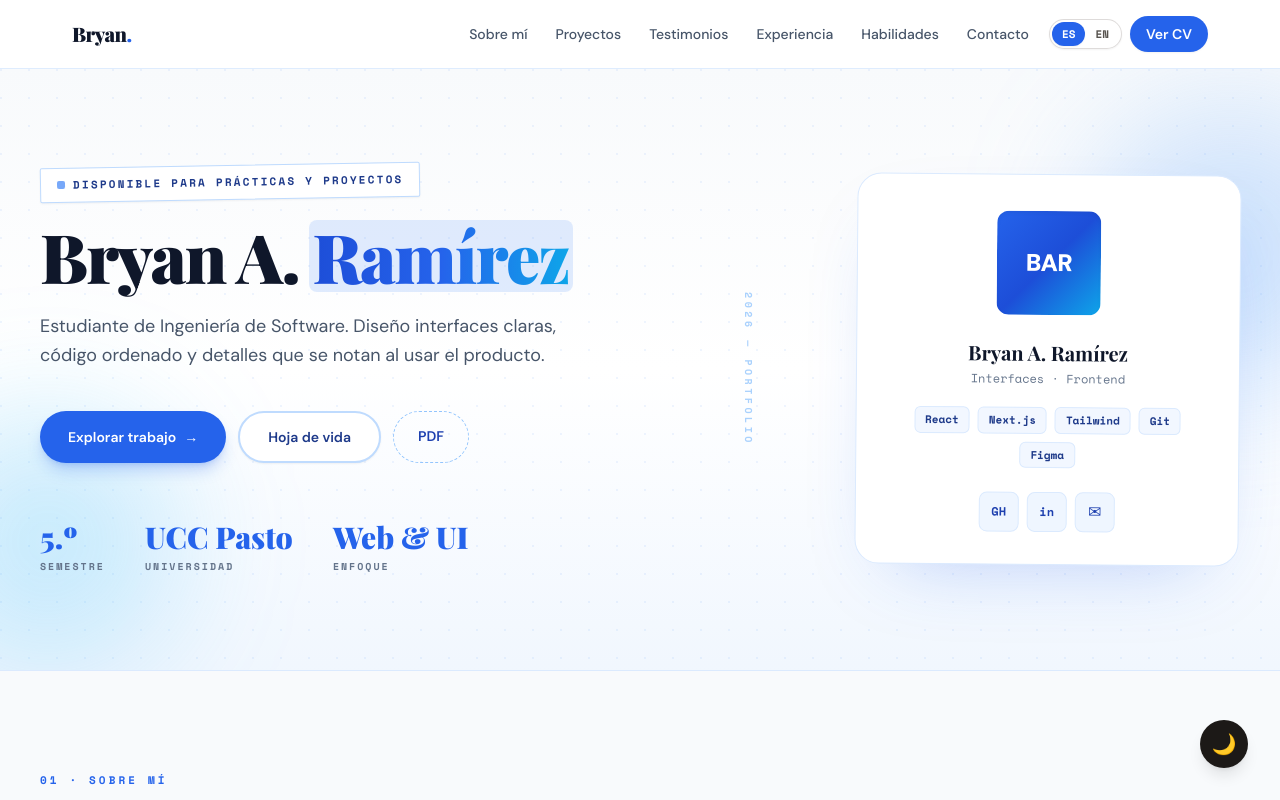
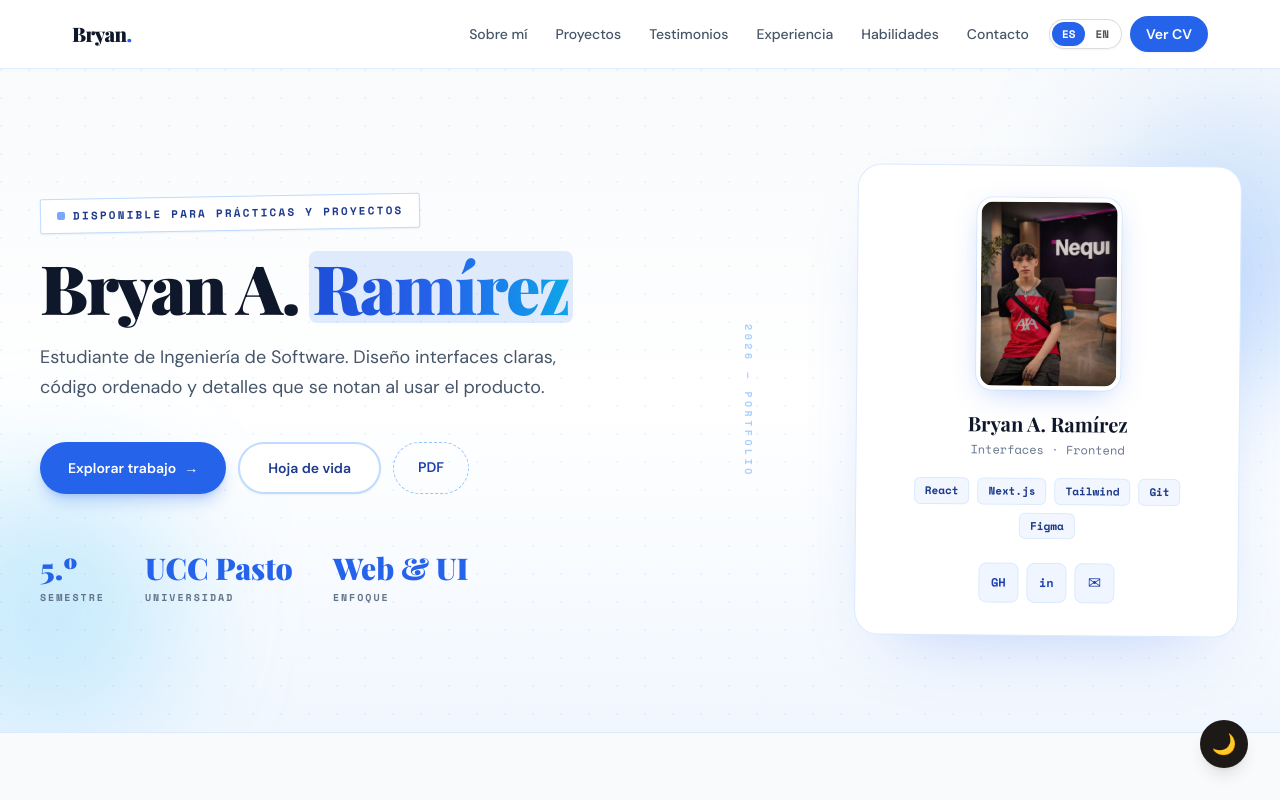
Before and after one commit to vxillaxl/PORTAFOLIO, a Next.js app: page / in a window 1280 px wide. Shown: the top 800 px of the page. Built offline with nearby package versions, Linux system fonts and the light colour scheme; a web font is replaced by a local one.

Commit message:
Hero: foto de perfil en tarjeta (encuadre vertical)

```diff
--- a/src/app/home-client.tsx
+++ b/src/app/home-client.tsx
@@ -168,8 +168,15 @@ export function HomeClient() {
                 2026 — PORTFOLIO
               </div>
               <div className="w-full max-w-sm rotate-[0.5deg] rounded-3xl border border-blue-100 bg-white p-8 shadow-[0_30px_80px_-40px_rgba(37,99,235,0.35)] transition hover:rotate-0 dark:border-slate-700 dark:bg-slate-900">
-                <div className="mx-auto mb-5 flex h-28 w-28 items-center justify-center rounded-2xl border-4 border-white bg-gradient-to-br from-blue-600 via-blue-700 to-sky-500 text-2xl font-black tracking-tight text-white shadow-inner dark:border-slate-900">
-                  BAR
+                <div className="relative mx-auto mb-5 aspect-[3/4] w-36 max-w-[min(100%,9rem)] overflow-hidden rounded-2xl border-4 border-white shadow-[0_8px_30px_-8px_rgba(37,99,235,0.35)] ring-1 ring-blue-200/60 dark:border-slate-900 dark:ring-blue-900/50 sm:w-40">
+                  <Image
+                    src="/foto-perfil.png"
+                    alt="Bryan A. Ramírez"
+                    fill
+                    className="object-cover object-[center_18%]"
+                    sizes="(max-width:640px) 144px, 160px"
+                    priority
+                  />
                 </div>
                 <p className="text-center font-serif text-xl font-bold text-slate-900 dark:text-slate-50">Bryan A. Ramírez</p>
                 <p className="mt-1 text-center font-mono text-xs text-slate-500 dark:text-slate-400">{t.hero.cardRole}</p>
```
Also changed, not shown: public/foto-perfil.png (added).
